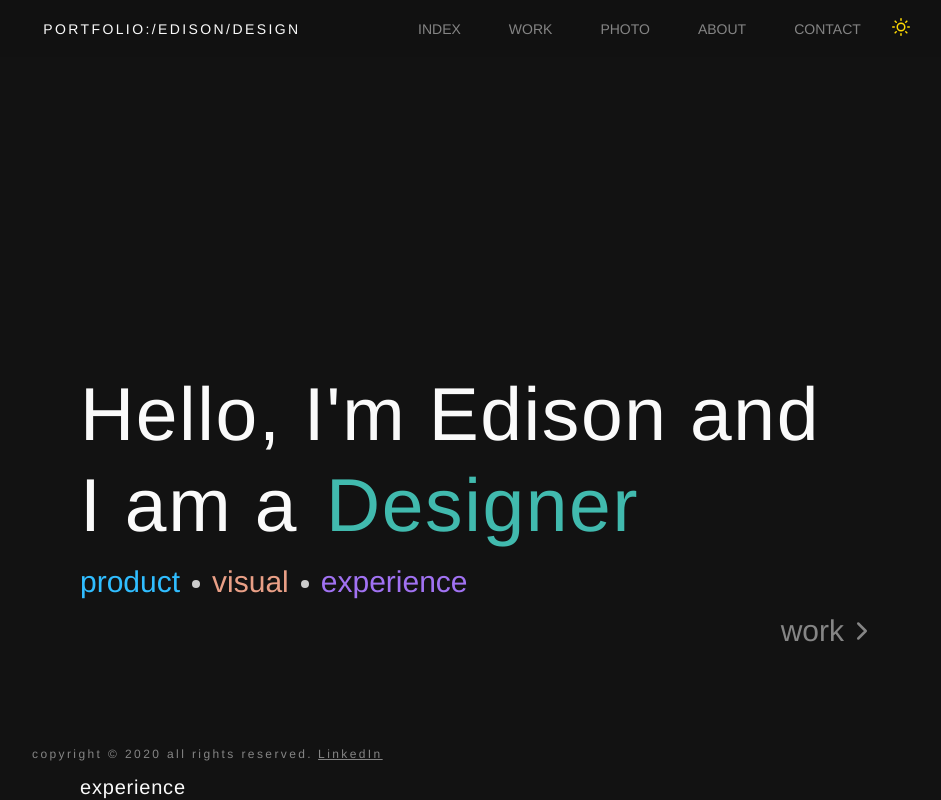
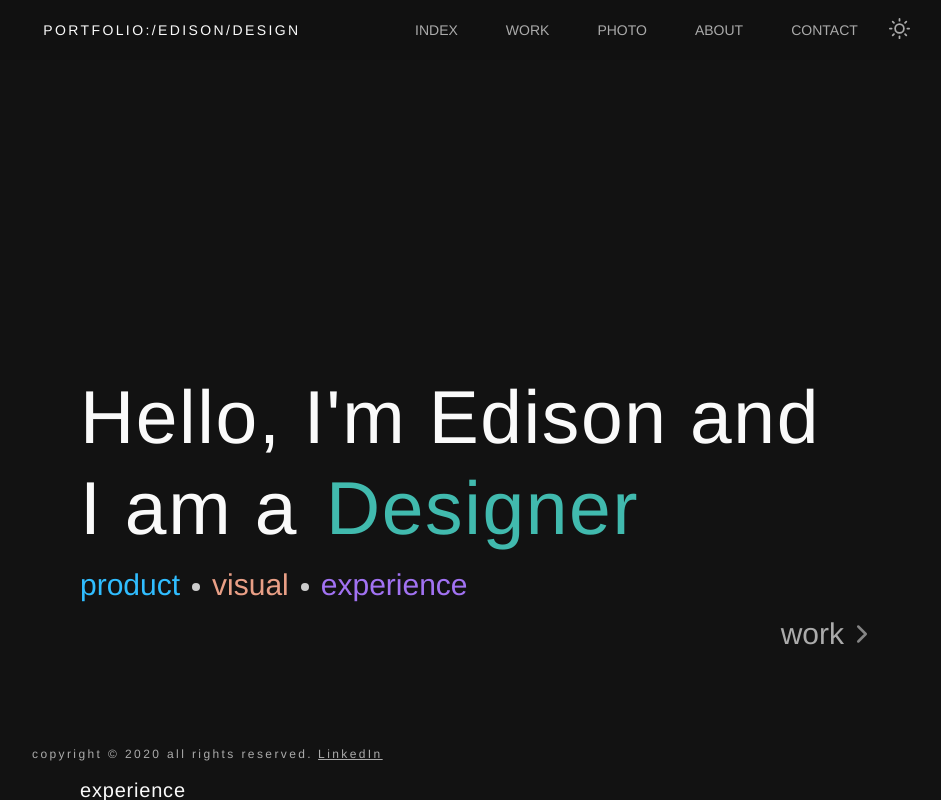
Before and after one commit to fyeung21/edison-web, a React (Create React App) app: page / in a window 1280 px wide. Both pictures are taken after a click on the button 1060 px from the left and 28 px from the top of the page. Shown: the top 800 px of the page, without its empty margins (160-1101 px from the left). Built offline with nearby package versions, Linux system fonts and the light colour scheme.

Commit message:
Tweak darkmode grey txt colour

```diff
--- a/src/components/Header/Toggler.js
+++ b/src/components/Header/Toggler.js
@@ -8,9 +8,9 @@ const Toggle = ({ theme, toggleTheme }) => {
     return (
         <ThemeBtn onClick={toggleTheme}>
             {theme === "light" ?
-                <Moon color={"#FFDA03"} size={18} />
+                <Moon color={"#858585"} size={21} />
                 :
-                <Sun color={"#FFDA03"} size={18} />}
+                <Sun color={"#ABABAB"} size={21} />}
         </ThemeBtn>
     );
 };
--- a/src/components/Theme.js
+++ b/src/components/Theme.js
@@ -17,7 +17,7 @@ export const darkTheme = {
     body: "#121212",
     accentColor: "#41BAAE",
     mainTxtColor: "#FAFAFA",
-    accentTxtColor: "#858585",
+    accentTxtColor: "#ABABAB",
     heroSubColor1: "#30BDFF",
     heroSubColor2: "#E99F86",
     heroSubColor3: "#A172F2",
```
